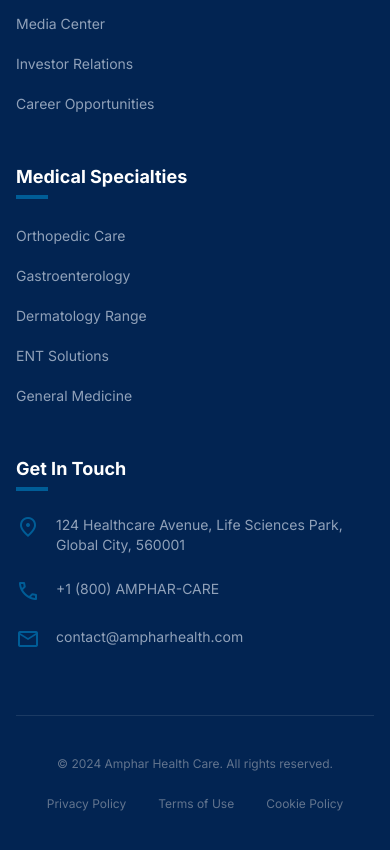
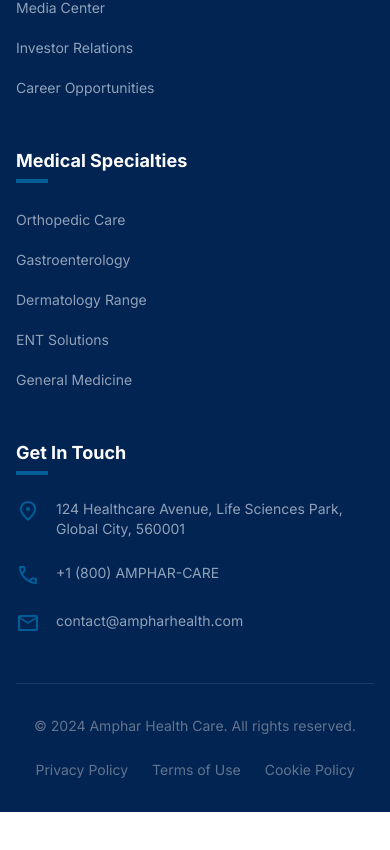
Before and after one commit to Alan0602/ampherhealth, a Next.js app: page / in a window 390 px wide. Shown: the part 5595-6445 px from the top of the page. After the commit the page ends 6407 px from the top, so only its background shows below. Built offline with nearby package versions, Linux system fonts and the light colour scheme.

Commit message:
style(footer): enhance responsive centering and sizing thresholds of footer contents

```diff
--- a/src/components/Footer.tsx
+++ b/src/components/Footer.tsx
@@ -2,9 +2,9 @@ import Link from "next/link";
 
 export default function Footer() {
   return (
-    <footer className="bg-secondary text-white pt-20 pb-10 border-t border-white/5">
+    <footer className="bg-secondary text-white pt-16 md:pt-20 pb-8 md:pb-10 border-t border-white/5">
       <div className="max-w-7xl mx-auto px-4 sm:px-6 lg:px-8">
-        <div className="grid grid-cols-1 md:grid-cols-2 lg:grid-cols-4 gap-12 mb-16">
+        <div className="grid grid-cols-1 md:grid-cols-2 lg:grid-cols-4 gap-12 mb-12 md:mb-16">
           {/* Brand Info */}
           <div>
             <div className="flex items-center mb-8">
@@ -171,25 +171,25 @@ export default function Footer() {
             </div>
           </div>
         </div>
-        <div className="pt-10 border-t border-white/10 flex flex-col md:flex-row justify-between items-center gap-6">
-          <p className="text-slate-500 text-xs">
+        <div className="pt-8 border-t border-white/10 flex flex-col md:flex-row justify-between items-center gap-6 text-center md:text-left">
+          <p className="text-slate-500 text-sm md:text-xs">
             © 2024 Amphar Health Care. All rights reserved.
           </p>
-          <div className="flex gap-8">
+          <div className="flex flex-wrap justify-center md:justify-end gap-6 md:gap-8">
             <Link
-              className="text-slate-500 hover:text-white text-xs transition-colors"
+              className="text-slate-500 hover:text-white text-sm md:text-xs transition-colors"
               href="#"
             >
               Privacy Policy
             </Link>
             <Link
-              className="text-slate-500 hover:text-white text-xs transition-colors"
+              className="text-slate-500 hover:text-white text-sm md:text-xs transition-colors"
               href="#"
             >
               Terms of Use
             </Link>
             <Link
-              className="text-slate-500 hover:text-white text-xs transition-colors"
+              className="text-slate-500 hover:text-white text-sm md:text-xs transition-colors"
               href="#"
             >
               Cookie Policy
```
